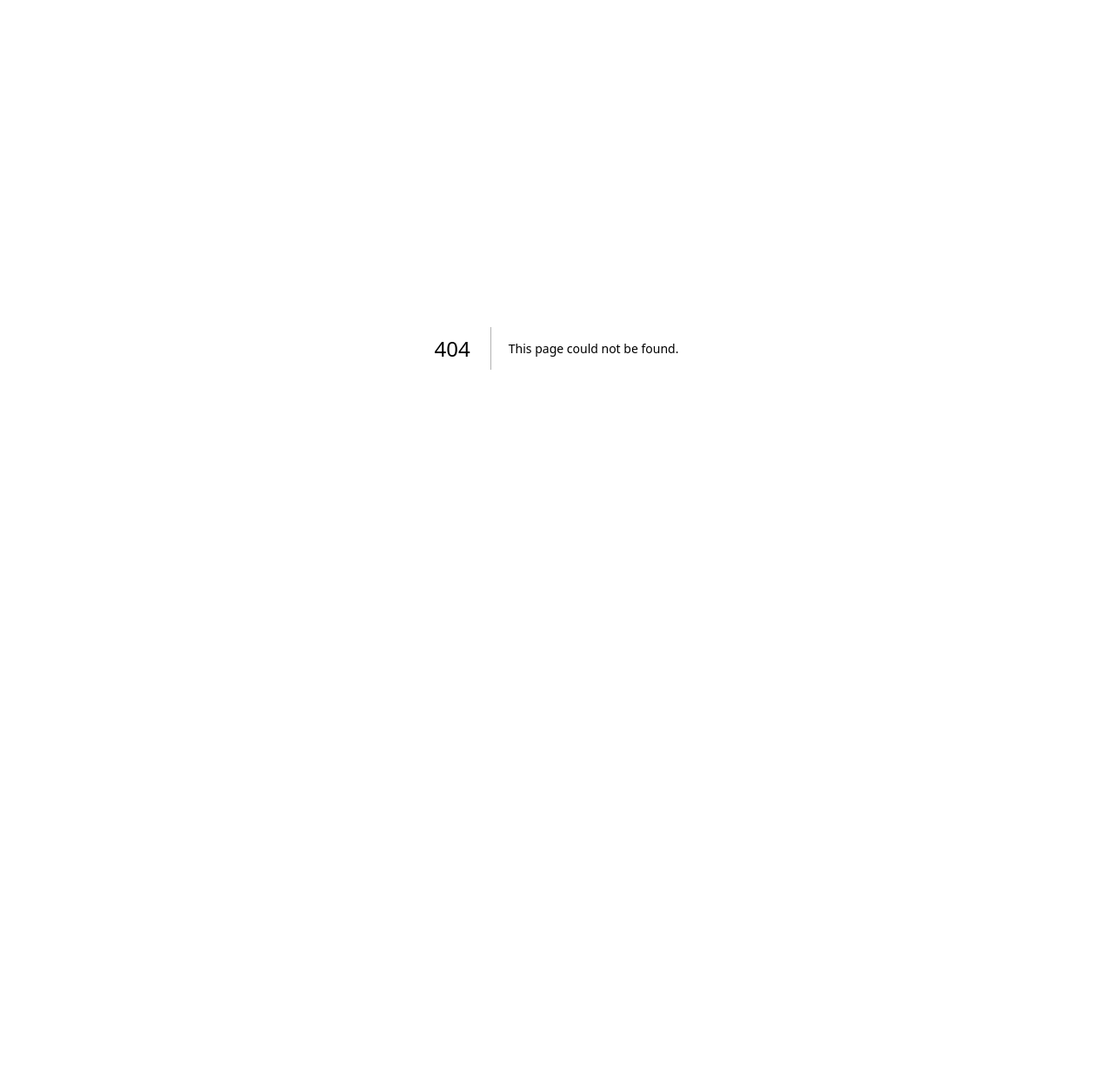
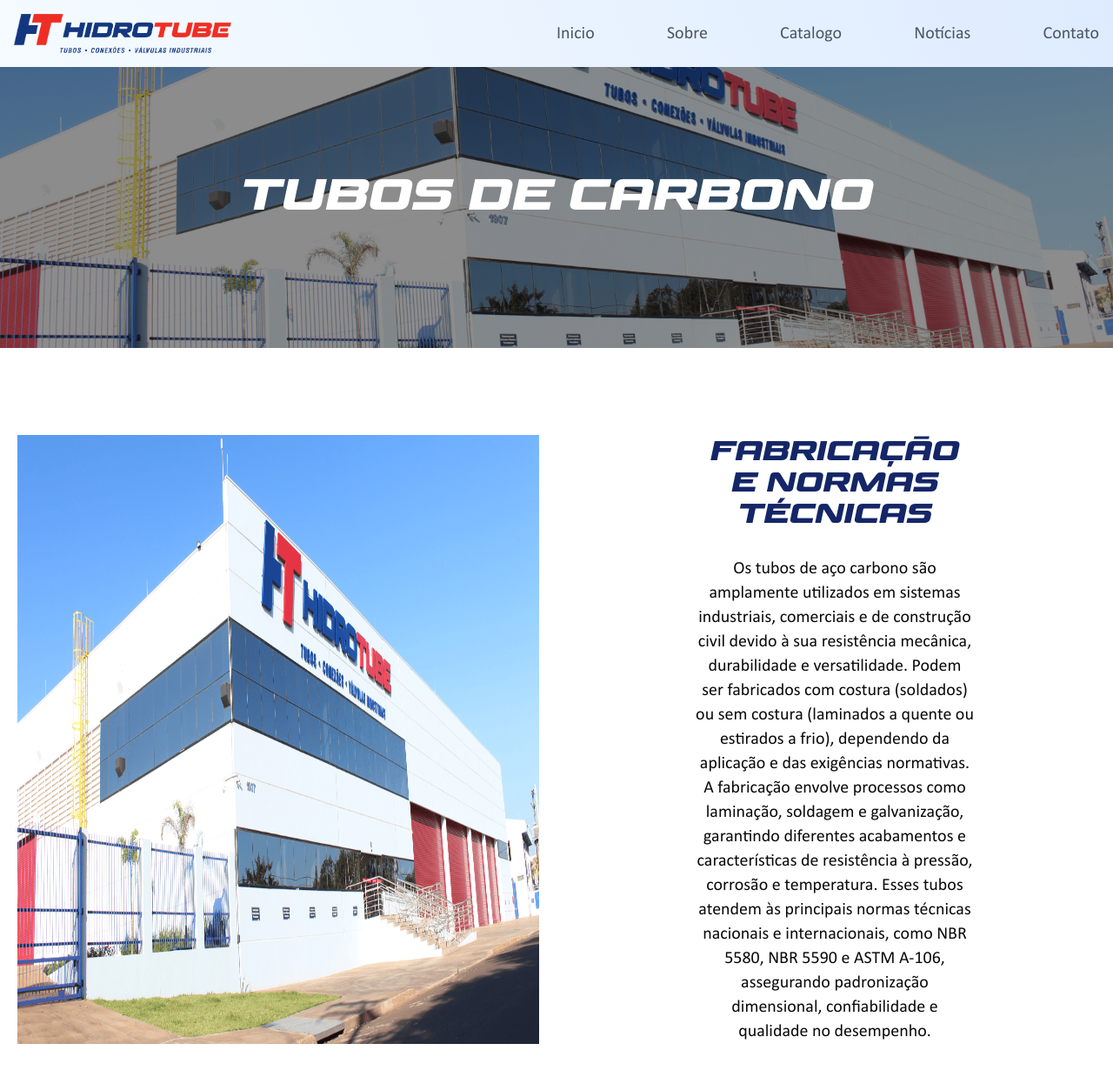
Before and after one commit to Nadoutti/site_hidrotube_front, a Next.js app: page /categorias/tubos_conducao/carbono in a window 1280 px wide. Before the commit this address had no page. Shown: the top 1238 px of the page at 87% size. Before the commit the page ends 800 px from the top, so only its background shows below. Built offline with nearby package versions, Linux system fonts and the light colour scheme; no server answers.

Commit message:
feature: desenvolvendo a pagina de tubos de carbono e ajustando algumas coisas na pagina inicial

```diff
--- /dev/null
+++ b/app/categorias/tubos_conducao/carbono/page.js
@@ -0,0 +1,226 @@
+import { notFound } from "next/navigation";
+import {venus} from "@/app/layout.js"
+import Navbar from "@/app/sections/navbar.js"
+import Footer from "@/app/sections/footer.js"
+import api from "@/utils/api.js"
+import Image from "next/image"
+
+export default function tubosCarbono() {
+
+  const sections = ['TUBOS A/C NBR 5580-L', 'TUBOS A/C NBR 5580-M', 'TUBOS A/C SCH A-106 E TUBOS A/C NBR 5590/SCH']
+
+  return (
+    <div>
+      <Navbar/>
+      <div className="relative w-full h-100 overflow-hidden  ">
+        {/* Imagem de fundo com filtro de brightness */}
+        <div className="absolute inset-0 bg-[url(/hidrotube.png)] bg-cover bg-center brightness-55 z-0"></div>
+
+
+
+        <div className="relative z-10">
+
+
+          <p className={ `text-center text-5xl pt-50 uppercase text-white font-bold ${venus.className}` }>Tubos de carbono</p>
+        </div>
+      </div>
+
+      <div className="
+        flex
+        my-25
+        ">
+        <div className="
+          w-1/2
+          flex
+          justify-center
+          ">
+          <Image width={600} height={600} src="/hidrotube.png" alt="tubo aco carbono"/>
+
+
+        </div>
+
+        <div className="
+          w-1/2
+          text-center px-40 ">
+
+          <h1 className={`${venus.className} text-3xl mb-8 text-[#142667]`}>
+            FABRICAÇÃO E
+            NORMAS TÉCNICAS
+          </h1>
+
+          <p className="text-xl">
+            Os tubos de aço carbono são amplamente utilizados em sistemas industriais, comerciais e de construção civil devido à sua resistência mecânica, durabilidade e versatilidade.
+
+            Podem ser fabricados com costura (soldados) ou sem costura (laminados a quente ou estirados a frio), dependendo da aplicação e das exigências normativas.
+            A fabricação envolve processos como laminação, soldagem e galvanização, garantindo diferentes acabamentos e características de resistência à pressão, corrosão e temperatura.
+
+            Esses tubos atendem às principais normas técnicas nacionais e internacionais, como NBR 5580, NBR 5590 e ASTM A-106,
+            assegurando padronização dimensional, confiabilidade e qualidade no desempenho.
+          </p>
+
+        </div>
+
+
+      </div>
+
+
+      <div className="py-15  flex justify-center">
+        <div className="w-1/2 flex items-center px-30">
+          <h1 className={`${venus.className} text-center text-3xl text-[#142667]`}>SELECIONE A NORMA DESEJADA</h1>
+
+        </div>
+
+        <div className="w-1/2  flex flex-col items-center ">
+          {sections.map((sec) => (
+            <a
+              key={sec}
+              href={`#${sec}`}
+              className="
+                  hover:translate-x-5
+                  duration-200
+                  ease-in-out
+                  text-xl font-bold capitalize bg-[#142667] my-3 w-3/4 text-[#FFFFFF] p-2 rounded-"
+
+            >
+              {sec}
+            </a>
+          ))}
+
+        </div>
+      </div>
+
+      <section id="TUBOS A/C NBR 5580-L">
+
+        <div className="py-15">
+
+          <div>
+            <h1 className={`${venus.className} text-3xl text-[#142667]`}>TUBOS A/C NBR 5580-L</h1>
+          </div>
+
+          <div className="flex">
+            <div className="flex flex-col w-1/2">
+
+
+              <h2 className={`${venus.className} text-2xl`}>Descricao</h2>
+
+              <p>
+                Tubos leves com costura, indicados para condução de fluidos de baixa pressão.
+
+                Fornecidos com acabamento Preto ou Galvanizado com comprimento de 6000 mm. A galvanização oferece maior resistência contra corrosão.
+
+                São utilizados em instalações prediais e industriais leves, para o transporte de ar comprimido, gases, água, vapor,
+                e outros fluídos não corrosivos, em condições normais de trabalho.
+              </p>
+
+              <Image width={500} height={500} src="/tubo.png" alt="imagem tubo de aço carbono"/>
+            </div>
+
+            <div>
+              tabela vem aqui
+
+            </div>
+
+          </div>
+
+        </div>
+
+
+      </section>
+
+
+      <section id="TUBOS A/C NBR 5580-M">
+
+        <div className="py-15">
+
+          <div>
+            <h1 className={`${venus.className} text-3xl text-[#142667]`}>TUBOS A/C NBR 5580-M</h1>
+          </div>
+
+          <div className="flex">
+            <div className="flex flex-col w-1/2">
+
+
+              <h2 className={`${venus.className} text-2xl`}>Descricao</h2>
+
+              <p>
+                Tubos médios com costura, projetados para suportar maiores pressões que a classe leve, mantendo versatilidade e custo competitivo.
+
+                Fornecidos com acabamento Preto ou Galvanizado com comprimento de 6000 mm. A galvanização oferece maior resistência contra corrosão.
+
+                São utilizados em sistemas de pressão moderada, para o transporte de ar comprimido, gases, água, vapor, e outros fluídos não corrosivos, em condições normais de trabalho.
+              </p>
+
+              <Image width={500} height={500} src="/tubo.png" alt="imagem tubo de aço carbono"/>
+            </div>
+
+            <div>
+              tabela vem aqui
+
+            </div>
+
+          </div>
+
+        </div>
+
+      </section>
+
+      <section id="TUBOS A/C SCH A-106 E TUBOS A/C NBR 5590/SCH">
+
+        <div className="py-15">
+
+          <div>
+            <h1 className={`${venus.className} text-3xl text-[#142667]`}>TUBOS A/C SCH A-106 E TUBOS A/C NBR 5590/SCH</h1>
+          </div>
+
+          <div >
+            <div>
+              <div className="flex">
+                <div className="w-1/2">
+                  <h1>SCH A-106</h1>
+                  <p>
+
+                    Tubos sem costura fabricados de acordo com a norma ASTM A-106, garantindo alta performance em ambientes críticos.
+
+                    Fornecidos com acabamento Preto com comprimento de 6000 mm.
+
+                    São utilizados principalmente em indústrias petroquímicas, refinarias, caldeiras,
+                    trocadores de calor e linhas de vapor de alta pressão. Suportam altas pressões e temperaturas sem comprometer a segurança.</p>
+
+                </div>
+                <div className="w-1/2">
+                  <h1>NBR 5590 SCH</h1>
+                  <p>
+
+                    Tubos de maior resistência, fabricados conforme a norma NBR 5590, disponíveis em diferentes schedules (SCH), podendo ser com ou sem costura.
+
+                    Fornecidos com acabamento Preto com comprimento de 6000 mm.
+
+                    São utilizados para o transporte de vapor, óleo, gás, ar comprimido e condução de fluidos industriais. Ideal para condições de trabalho mais exigentes.</p>
+
+                </div>
+
+              </div>
+
+
+
+              <div>
+                <Image width={500} height={500} src="/hidrotube.png" alt="tubo carbono"/>
+
+            </div>
+
+            <div>
+              tabela vem aqui
+
+            </div>
+
+          </div>
+
+        </div>
+        </div>
+
+
+      </section>
+    </div>
+  )
+
+}
--- a/app/globals.css
+++ b/app/globals.css
@@ -142,3 +142,8 @@
     @apply bg-background text-foreground;
   }
 }
+
+
+html {
+  scroll-behavior: smooth;
+}
--- a/app/noticias/[id]/page.js
+++ b/app/noticias/[id]/page.js
@@ -7,7 +7,7 @@
 import api from "@/utils/api.js"
 import Image from "next/image"
 
-export default function NoticiaPage({ params }) {
+export default function TubosPage({ params }) {
 
   const { noticiaId } = params;
   const [noticia, setNoticia] = useState(null);
@@ -30,7 +30,7 @@
       <div className="
         ">
         {/* Sessao do titulo */}
-        <div className="relative w-full h-60 overflow-hidden  ">
+        <div className="relative w-full h-100 overflow-hidden  ">
           {/* Imagem de fundo com filtro de brightness */}
           <div className="absolute inset-0 bg-[url(/hidrotube.png)] bg-cover bg-center brightness-55 z-0"></div>
 
@@ -39,12 +39,12 @@
           <div className="relative z-10">
             {noticia !== null ?
 
-            <p className={ `text-center text-5xl pt-20 uppercase text-white font-bold ${venus.className}` }>{ noticia.title }</p>
+            <p className={ `text-center text-5xl pt-50 uppercase text-white font-bold ${venus.className}` }>{ noticia.title }</p>
 
               :
 
 
-            <p className={ `text-center text-5xl pt-20 uppercase text-white font-bold ${venus.className}` }>Nao foi possivel carregar noticia</p>
+            <p className={ `text-center text-5xl pt-50 uppercase text-white font-bold ${venus.className}` }>Nao foi possivel carregar noticia</p>
             }
           </div>
         </div>
--- a/app/page.js
+++ b/app/page.js
@@ -26,11 +26,13 @@
       "></Navbar>
 
       {/* Slideshow */}
-      <Slideshow/>
+      <section id="Inicio">
+        <Slideshow/>
+      </section>
 
 
       {/* Produtos */}
-      < Produtos/ >
+      {/* < Produtos/ > */}
 
 
       {/* Atuando em */}
@@ -45,7 +47,9 @@
       <Porque/>
 
       {/* Sobre */}
-      <Sobre/>
+      <section id="Sobre">
+        <Sobre/>
+      </section>
 
       {/* Noticias */}
       <Noticias/>
--- a/app/sections/atuandoem.js
+++ b/app/sections/atuandoem.js
@@ -16,7 +16,7 @@
         ">
         <h1 className={ `
           text-3xl
-          text-transparent bg-clip-text bg-linear-90 from-[#F44C51]  to-[#B73034]
+          text-[#FFFFFF]
           ${venus.className}`}>Atuando em:</h1>
       </div>
       {/* Conteudo */}
@@ -108,7 +108,6 @@
             bg-transparent
             border
             font-bold
-            rounded-[10px]
             duration-200
             ease-in-out
             text-blue-100
--- a/app/sections/cta.js
+++ b/app/sections/cta.js
@@ -17,7 +17,7 @@
         w-2/3
         text-center
         ">
-        <h1 className={ `p-10 bg-linear-0  from-[#2D6BBD] to-[#4D83C9] rounded-lg text-[28px] ` }>DE UMA OLHADA NO NOSSO CATALOGO</h1>
+        <h1 className={ `p-10 bg-[#4D83C9] text-[28px] ` }>DE UMA OLHADA NO NOSSO CATALOGO</h1>
 
       </div>
 
@@ -29,7 +29,7 @@
           hover:-translate-y-1
           duration-200
           ease-in-out
-          rounded-lg italic font-bold">CLIQUE AQUI</a>
+          italic font-bold">CLIQUE AQUI</a>
     </div>
   )
 }
--- a/app/sections/navbar.js
+++ b/app/sections/navbar.js
@@ -1,12 +1,15 @@
 import Image from 'next/image';
 
 export default function Navbar() {
+
+  const items = ['Inicio', 'Sobre', 'Catalogo', 'Notícias']
+
   return (
     <nav className="
-      bg-white
       w-full
       bg-linear-65 from-[#F5FBFF] to-[#DEEBFF]
       border-gray-200
+      fixed
       text-[#142667]
       z-50
       ">
@@ -27,38 +30,30 @@
           w-1/2
           justify-between
           gap-10
-          text-[20px]">
+          text-[20px]
+          text-gray-600
+          ">
 
-          <li>
-            <a href="/">
 
-              Inicio
+
+          {items.map((item) =>
+
+            <li className="hover:text-[#142667]">
+              <a key={item} href={`#${item}`}>
+
+                {item}
+              </a>
+            </li>
+
+          )}
+
+          <li className="hover:text-[#142667]">
+            <a href="/contato">
+
+              Contato
             </a>
           </li>
 
-          <li>
-            <a href="sobre">
-              Sobre
-            </a>
-          </li>
-
-          <li>
-            <a href="catalogo">
-              Catalogo
-            </a>
-          </li>
-
-          <li>
-            <a href="noticias">
-              Noticias
-            </a>
-          </li>
-
-          <li>
-            <a href="contato">
-              Contato
-            </a>
-          </li>
         </ul>
       </div>
     </nav>
--- a/app/sections/produtos.js
+++ b/app/sections/produtos.js
@@ -53,10 +53,11 @@
               <Card className="
                 w-80
                 h-100
+                rounded-none
                 hover:shadow-black hover:shadow-xl/20 hover:-translate-y-1
                 duration-300
                 ease-in-out
-                bg-linear-180 from-[#142667] to-[#193084]">
+               bg-linear-180 from-[#142667] to-[#193084]">
                 <CardHeader>
                   <CardTitle className="text-center pt-10  text-2xl text-[#FFFFFF]">Tubos</CardTitle>
                 </CardHeader>
```
